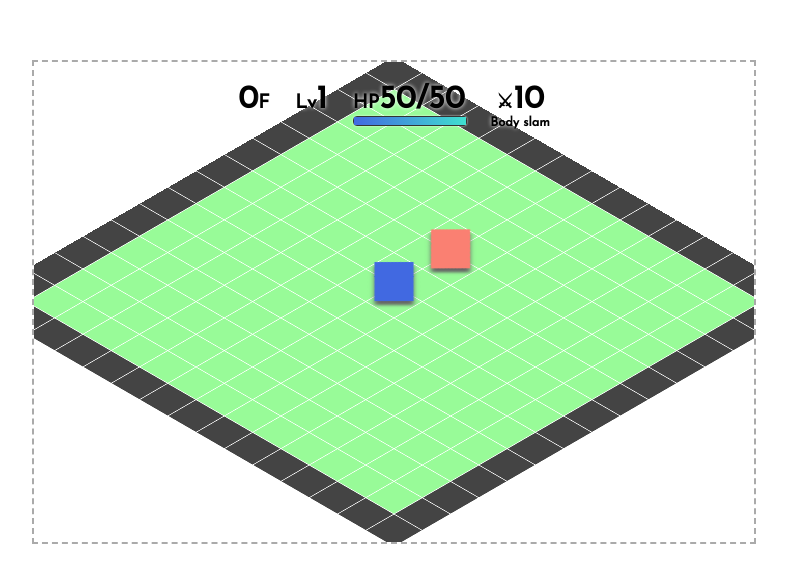
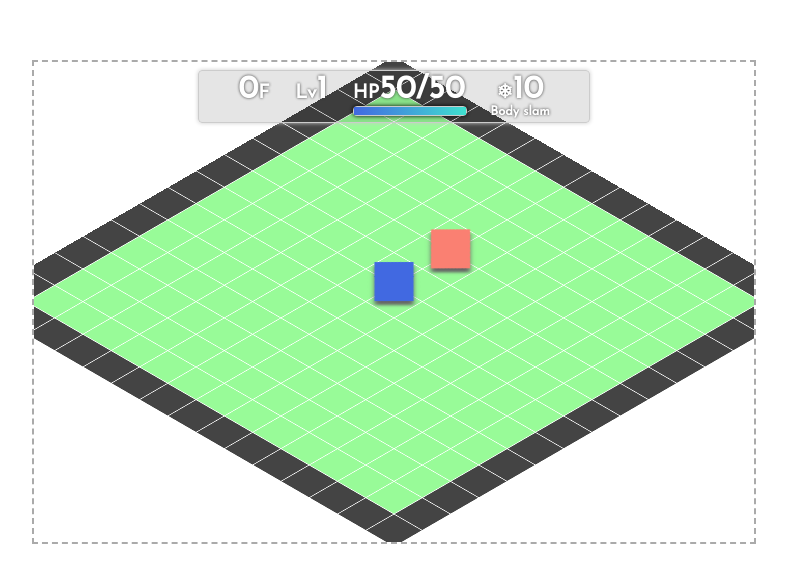
Before and after one commit to honmanyau/muup-story, a React (Create React App) app: page / in a window 1280 px wide. Shown: the top 582 px of the page, without its empty margins (246-1033 px from the left). Built offline with nearby package versions, Linux system fonts and the light colour scheme.

Commit message:
Visual improvements to info panel.

```diff
--- a/src/GameController.css
+++ b/src/GameController.css
@@ -10,6 +10,7 @@
   display: inline-flex;
   flex-direction: column;
   justify-content: space-between; /* This is used for positioning the dialogue box and the player stats/game info at the top */
+  align-items: center;
   margin: 0 auto;
   overflow: hidden;
   border: 2px dashed #AAA;
@@ -18,7 +19,13 @@
 
 .GameController-infoPanel {
   z-index: 10;
-  margin-top: 3%;
+  width: 24rem;
+  margin-top: 0.5rem;
+  padding: 0.2rem;
+  border: 1px solid #CCC;
+  border-radius: 4px;
+  background-color: rgba(0, 0, 0, 0.1);
+  box-shadow: 0px 0px 4px #CCC;
 }
 
 .GameController-infoPanelLabel {
@@ -27,7 +34,8 @@
   margin: 0 0.8rem;
   font-size: 2em;
   font-weight: 900;
-  text-shadow: 0px 0px 4px white;
+  color: white;
+  text-shadow: 0px 0px 3px #333;
 }
 
 .GameController-infoPanelLabel > small {
@@ -37,14 +45,15 @@
 .GameController-extraSmallText {
   margin: 0;
   font-size: 0.4em;
+  line-height: 1em;
 }
 
 .GameController-infoPanelLabel-HPBar {
   width: 100%;
   height: 0.5rem;
-  border: 1px solid #333;
+  border: 1px solid #CCC;
   border-radius: 4px;
-  box-shadow: 0px 0px 2px white;
+  box-shadow: 0px 0px 4px black;
 }
 
 .GameController-infoPanelLabel-HPBarFill {
@@ -55,14 +64,13 @@
 .GameController-dialogueBox {
   z-index: 10;
   width: 26rem;
-  display: inline-block;
-  margin: 0 auto 18% auto;
+  margin-bottom: 16%;
   padding: 0 1rem;
   box-sizing: border-box;
   border: 1px solid #777;
-  border-radius: 5px;
-  background-color: rgba(255, 255, 255, 0.75);
-  box-shadow: 0px 0px 5px #555;
+  border-radius: 4px;
+  background-color: rgba(255, 255, 255, 0.8);
+  box-shadow: 0px 0px 4px #555;
 }
 
 .GameController-dialogueBoxDark {
--- a/src/InfoPanel.js
+++ b/src/InfoPanel.js
@@ -21,7 +21,7 @@
           </div>
         </div>
         <div className="GameController-infoPanelLabel">
-          <small>&#9876;</small>{player.attack}
+          <small>&#10052;</small>{player.attack}
           <div className="GameController-extraSmallText">{player.weapon}</div>
         </div>
       </div>
```
